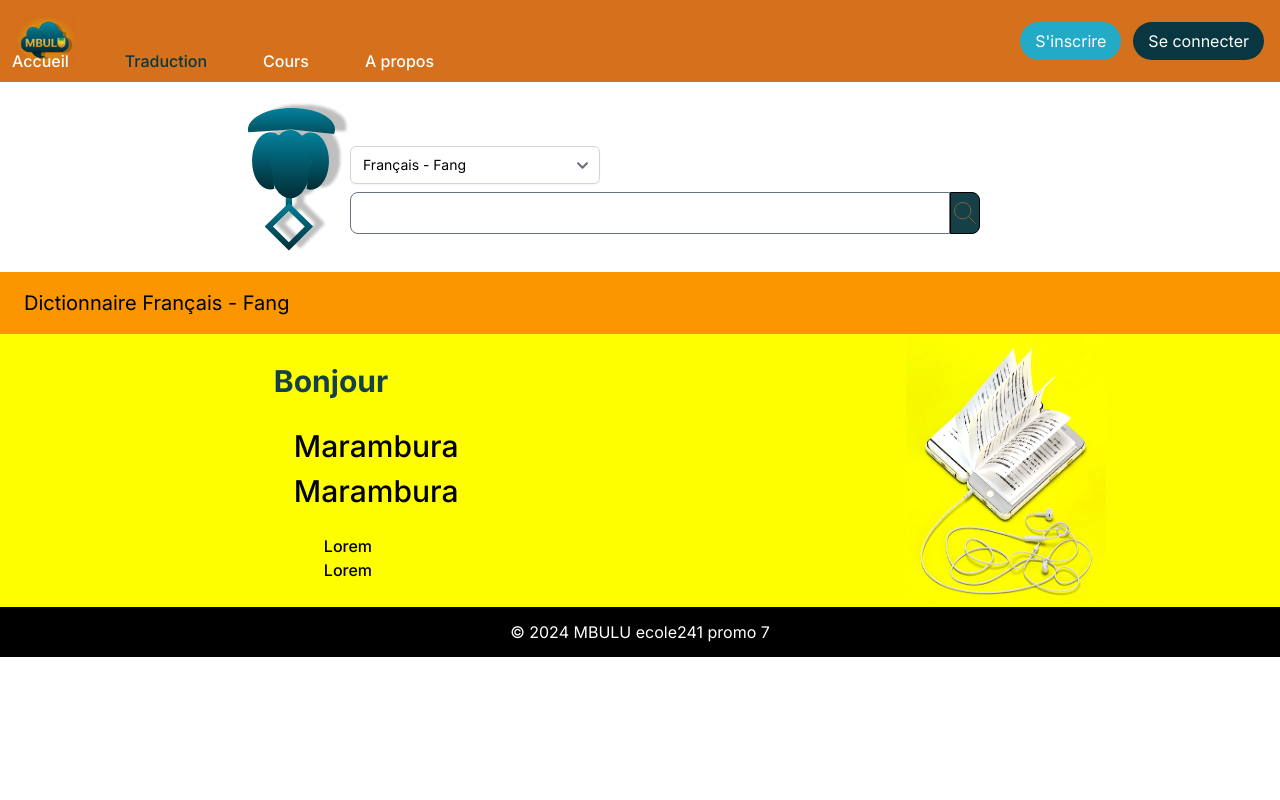
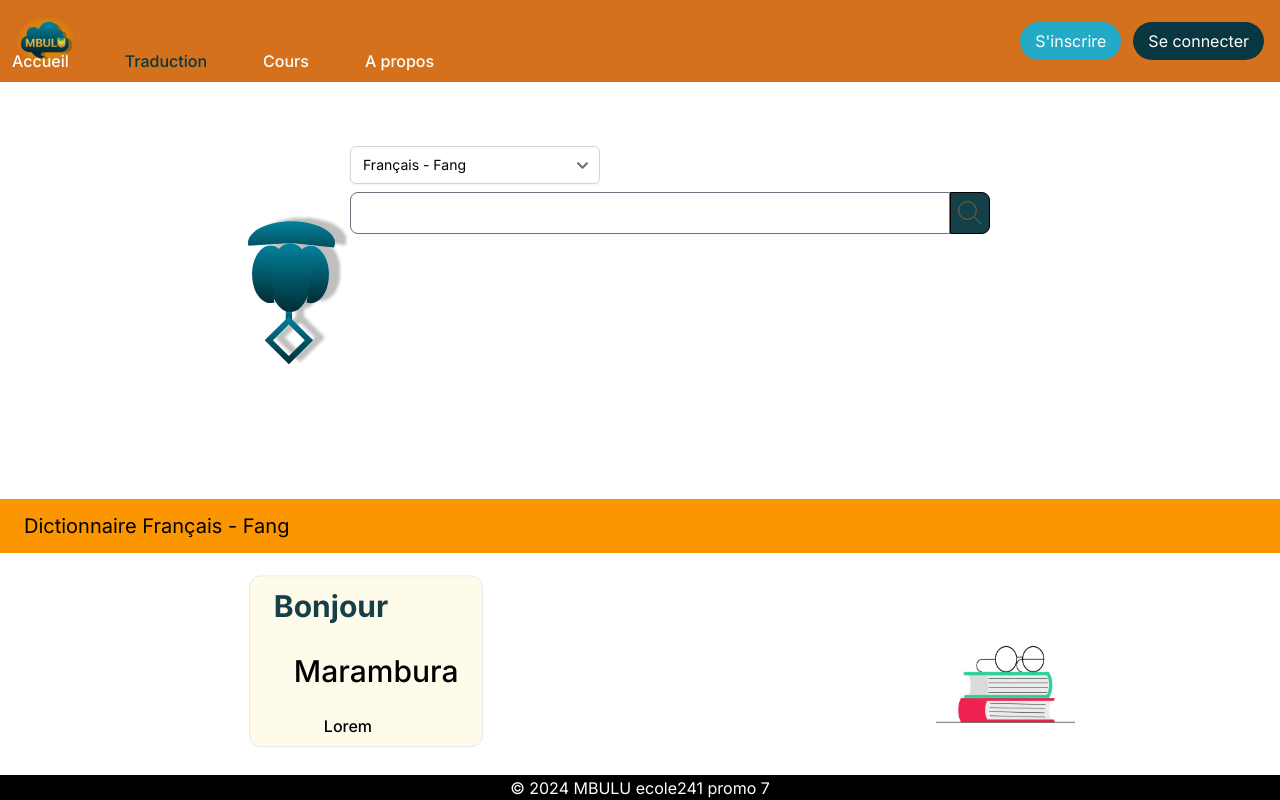
Before and after one commit to franckdarren/mbulu, a Next.js app: page /dictionnaire in a window 1280 px wide. Built offline with nearby package versions, Linux system fonts and the light colour scheme.

Commit message:
fix espace

```diff
--- a/app/dictionnaire/Search.jsx
+++ b/app/dictionnaire/Search.jsx
@@ -10,7 +10,7 @@ export function Search() {
             alt=""
             width={30}
             height={30}
-            className="h-auto border border-black bg-[#164048] rounded-r-lg"
+            className="h-auto w-10 p-1 border border-black bg-[#164048] rounded-r-lg"
             />
 
 
--- a/app/dictionnaire/dictionnaire.jsx
+++ b/app/dictionnaire/dictionnaire.jsx
@@ -2,16 +2,16 @@
 
 export function Dictionnaire({titre, text, other}){
     return(
-        <div className="mx-[100px] my-[25px]">
+        <div className="mx-[100px] my-[25px] bg-amber-50 border rounded-xl px-6 animate-levitate py-2">
             <ul>
                 <li className="text-[30px] font-bold text-[#164048]">{titre}</li>
                 <ul className="ml-[20px]  my-[20px] text-[30px] font-medium">
                     <li>{text}</li>
-                    <li>{text}</li>
+
                 </ul>
                 <ul className="ml-[50px] text-[30] font-medium ">
                     <li>{other}</li>
-                    <li>{other}</li>
+
                 </ul>
             </ul>
 
--- a/app/dictionnaire/page.js
+++ b/app/dictionnaire/page.js
@@ -36,10 +36,10 @@ export default function PageDictionnaire() {
     setSelectedOption(e.target.value);
   };
   return (
-    <main className="">
+    <main className="h-[100vh] flex flex-col">
       <Navbar />
 
-      <div className="flex justify-center py-[20px]">
+      <div className="flex h-[100%] justify-center py-[20px]">
         <Image
           src="/assets/Group 1.svg"
           alt="logo"
@@ -58,16 +58,16 @@ export default function PageDictionnaire() {
           </div>
         </div>
       </div>
-      <div className="bg-[#FB9600] md:text-[20px] w-full py-4 pl-6">
+      <div className="bg-[#FB9600] md:text-[20px] w-full py-3 pl-6">
         Dictionnaire {selectedOption}
       </div>
-      <div className="bg-[#FFFE00] md:flex md:justify-around">
+      <div className=" md:flex md:justify-around">
         <Dictionnaire titre="Bonjour" text="Marambura" other="Lorem" />
         <Image
           src="/assets/dico.gif"
           alt="logo"
-          width={200}
-          height={168}
+          width={250}
+          height={50}
           className=""
         />
       </div>
--- a/app/page.js
+++ b/app/page.js
@@ -75,7 +75,7 @@ const Section1 = () => {
 
 const Section2 = () => {
   return (
-    <div className="my-[80px] justify-center h-[300px] md:h-[400px] lg:h-[450px] lg:px-[10%] px-4 gap-1 bg-center bg-cover flex" style={{ backgroundImage: 'url(/assets/keywordSearch.gif)' }}>
+    <div className="my-11 py-8 justify-center h-[300px] md:h-[400px] lg:h-[450px] lg:px-[10%] px-4 gap-1 bg-center bg-cover flex" style={{ backgroundImage: 'url(/assets/keywordSearch.gif)' }}>
       {/* <Image src="/assets/WeWork — Rebecca Mock.gif"
         width={145}
         height={113}
@@ -101,23 +101,10 @@ const Section2 = () => {
   );
 };
 
-// const SectionCard = () => {
-//   return (
-//     <div className="bg-[#fb9600] py-5 ">
-//       <h1 className="text-center text-white text-[23px] font-extrabold md:text-[30px]  md: my-[25px]">Choisir la langue</h1>
-//       <div className="flex flex-col items-center gap-5 mt-[10px] mb-[10px] md:flex md:flex-row md:items-center md:justify-center md:gap-[15px]">
-
-//         <MasqueCard titre="Fang" image="/assets/masque-fang.png" />
-//         <MasqueCard titre="Punu" image="/assets/masque-punu.png" />
-//         <MasqueCard titre="Myene" image="/assets/masque-myene.png" />
-//       </div>
-//     </div>
-//   );
-// };
 
 const Section4 = () => {
   return (
-    <div className="bg-[#012d36] md:flex py-[20px] mt-[100px] md:flex-row flex-col items-center md:justify-around px-6">
+    <div className="bg-[#012d36] md:flex py-11 mt-[100px] md:flex-row flex-col items-center md:justify-around px-6">
       <div className="md:w-[95%] md:ml-8">
         <div>
           <h1 className="text-[#fb9600] leading-tight text-[20px] md:text-[50px]">Un panel de cours gratuits et adaptés à tous</h1>
@@ -150,7 +137,7 @@ const SectionFaqs = () => {
 
 const SectionWhatsapp = () => {
   return (
-    <div className="py-11 my-11 bg-white  ">
+    <div className="py-11 bg-white  ">
       <div className="mx-[15%] flex flex-col gap-y-6 rounded-[15px] py-5 px-2 bg-[#012d36] " >
         <h1 className="text-center text-[white] text-[18px] font-semibold md:text-[26px]  md:my-[20px]">Découvrez la Richesse des Langues Gabonaises avec Notre Application de Traduction</h1>
         <div >
```
Also changed, not shown: public/assets/dico.gif, public/assets/pubLib.jpg (added).
